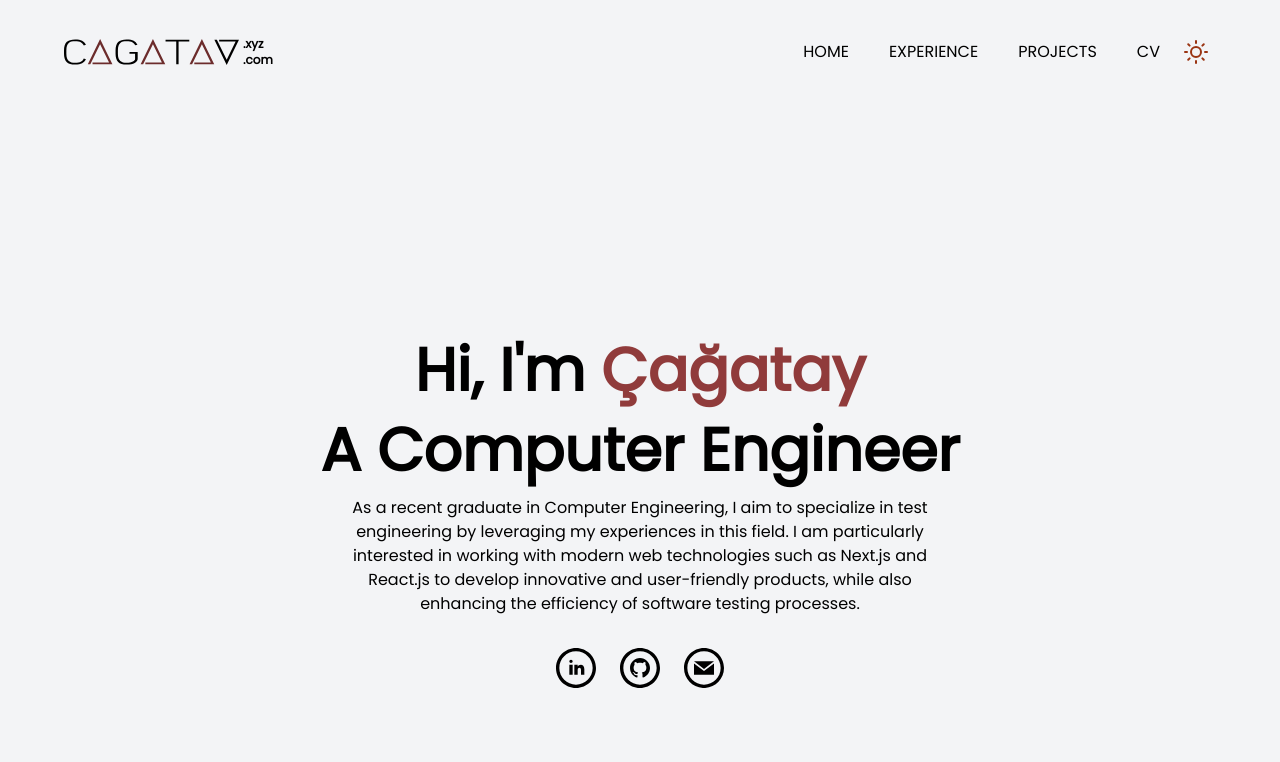
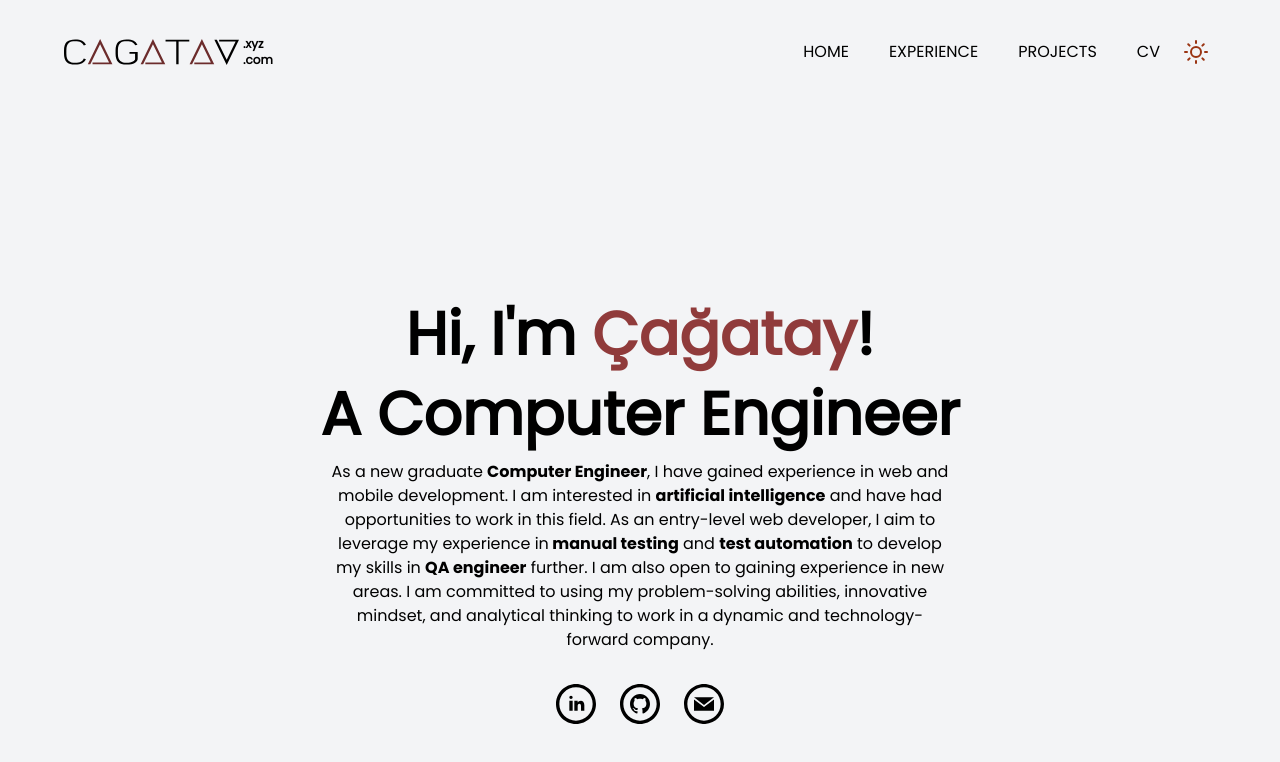
Before and after one commit to cagatav/cagatav.com, a Next.js app: page / in a window 1280 px wide. Shown: the top 762 px of the page. Built offline with nearby package versions, Linux system fonts and the light colour scheme.

Commit message:
home page update

```diff
--- a/pages/Home.js
+++ b/pages/Home.js
@@ -8,12 +8,19 @@ export default function Home() {
     <div className={`min-h-screen flex flex-col justify-center items-center transition-all duration-300 ${darkMode ? 'bg-gray-900 text-white' : 'bg-gray-100 text-black'}`}>
       <main className="flex flex-col justify-center items-center">
         <h1 className="text-4xl md:text-6xl font-bold text-center">
-          <span className="block my-5 px-2">Hi, I'm <span className="text-[#903b3b]">Çağatay</span></span>
+          <span className="block my-5 px-2">Hi, I'm <span className="text-[#903b3b]">Çağatay</span>!</span>
           <span className="block px-2">A Computer Engineer</span>
         </h1>
         <p className="text-center mt-4 max-w-2xl px-6">
-        As a recent graduate in Computer Engineering, I aim to specialize in test engineering by leveraging my experiences in this field. I am particularly interested in working with modern web technologies such as Next.js and React.js to develop innovative and user-friendly products, while also enhancing the efficiency of software testing processes.
-          </p>
+  As a new graduate <span className="bold">Computer Engineer</span>, I have gained experience in web and mobile
+  development. I am interested in <span className='bold'>artificial intelligence</span> and have had opportunities to
+  work in this field. As an entry-level web developer, I aim to leverage my experience in
+  <span className="bold"> manual testing</span> and  <span className='bold'>test automation</span> to develop my skills in <span className='bold'>QA engineer</span> further.
+  I am also open to gaining experience in new areas. I am committed to using my problem-solving abilities, innovative
+  mindset, and analytical thinking to work in a dynamic and technology-forward
+  company.
+</p>
+
         <div className="flex mt-8 space-x-6 ">
           <a href="https://www.linkedin.com/in/cagatav" className={`icons ${darkMode ? ' fill-white' : 'fill-black'}`}>
             <svg xmlns="http://www.w3.org/2000/svg" width="40" height="40" viewBox="0 0 24 24"><path d="M12 2c5.514 0 10 4.486 10 10s-4.486 10-10 10-10-4.486-10-10 4.486-10 10-10zm0-2c-6.627 0-12 5.373-12 12s5.373 12 12 12 12-5.373 12-12-5.373-12-12-12zm-2 8c0 .557-.447 1.008-1 1.008s-1-.45-1-1.008c0-.557.447-1.008 1-1.008s1 .452 1 1.008zm0 2h-2v6h2v-6zm3 0h-2v6h2v-2.861c0-1.722 2.002-1.881 2.002 0v2.861h1.998v-3.359c0-3.284-3.128-3.164-4-1.548v-1.093z"/></svg>
--- a/styles/globals.css
+++ b/styles/globals.css
@@ -6,9 +6,16 @@
   font-family: 'poppins';
   src: url('Poppins-Regular.ttf');
 }
+@font-face {
+  font-family: 'poppins-bold';
+  src: url('Poppins-Bold.ttf');
+}
 
+.bold {
+  font-family: 'poppins-bold';
+}
 body {
-  font-family: 'poppins', sans-serif !important;
+  font-family: 'poppins', sans-serif;
   background-color: var(--bg-color);
 }
 
```
Also changed, not shown: styles/Poppins-Bold.ttf (added).
